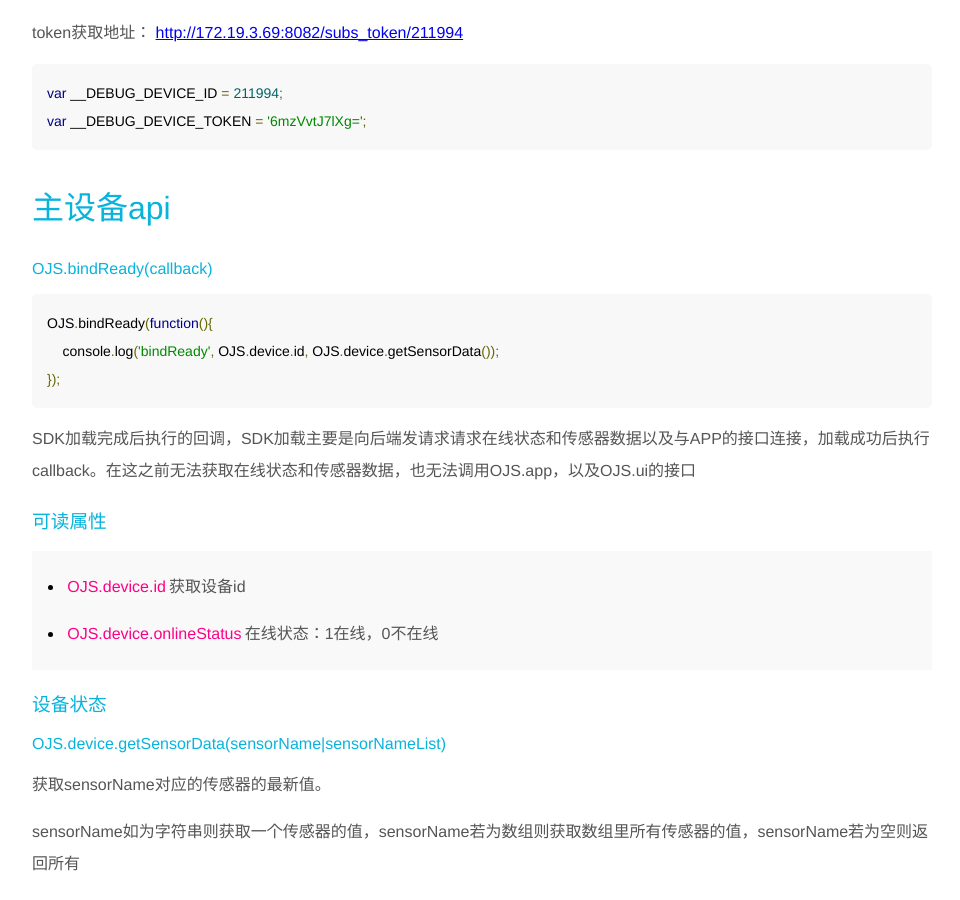
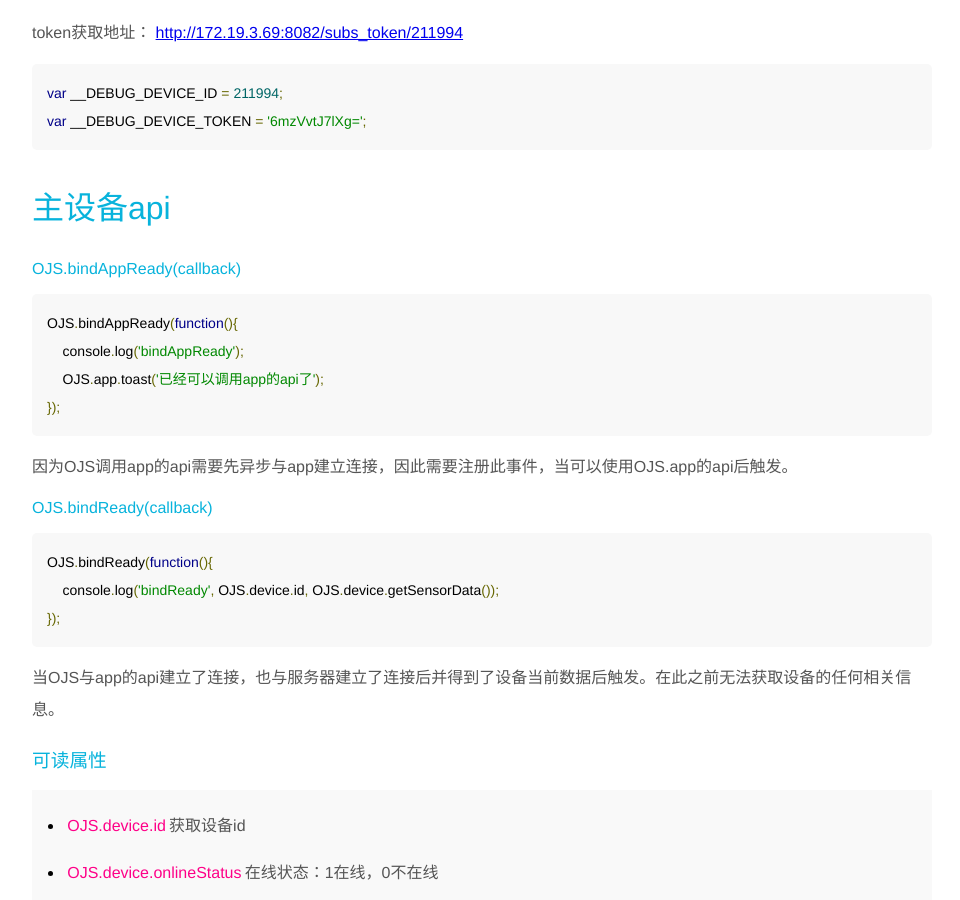
Before and after one commit to cmiot-fe/docs, a Jekyll site: the page built from _oneapp/index.md, in a window 1280 px wide and 900 px high, scrolled down 382 px. Shown: the whole window, without its empty margins (308-1268 px from the left). Built offline with Jekyll 4.4.1, drawn with Linux system fonts in a browser that asks for light colours.

Commit message:
add appReady

```diff
--- a/_oneapp/index.md
+++ b/_oneapp/index.md
@@ -21,14 +21,22 @@ token获取地址： <http://172.19.3.69:8082/subs_token/211994>
 
 # 主设备api
 
+<h4 id="OJSbindReady()">OJS.bindAppReady(callback)</h4>
+
+    OJS.bindAppReady(function(){
+        console.log('bindAppReady');
+        OJS.app.toast('已经可以调用app的api了');
+    });
+
+因为OJS调用app的api需要先异步与app建立连接，因此需要注册此事件，当可以使用OJS.app的api后触发。
+
 <h4 id="OJSbindReady()">OJS.bindReady(callback)</h4>
 
     OJS.bindReady(function(){
         console.log('bindReady', OJS.device.id, OJS.device.getSensorData());
     });
 
-SDK加载完成后执行的回调，SDK加载主要是向后端发请求请求在线状态和传感器数据以及与APP的接口连接，加载成功后执行callback。在这之前无法获取在线状态和传感器数据，也无法调用OJS.app，以及OJS.ui的接口
-
+当OJS与app的api建立了连接，也与服务器建立了连接后并得到了设备当前数据后触发。在此之前无法获取设备的任何相关信息。
 
 <h3 id="_1">可读属性</h3>
 
```
